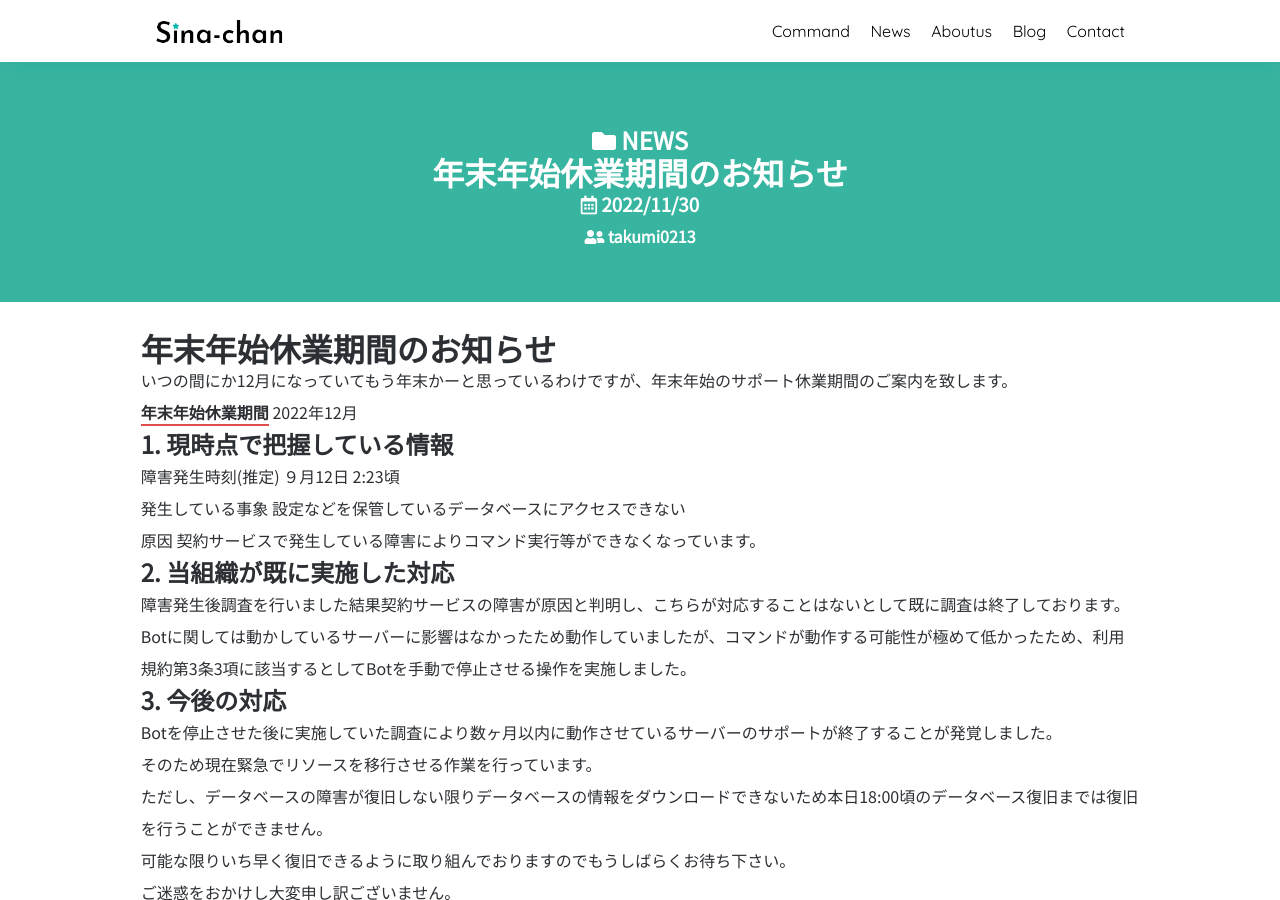
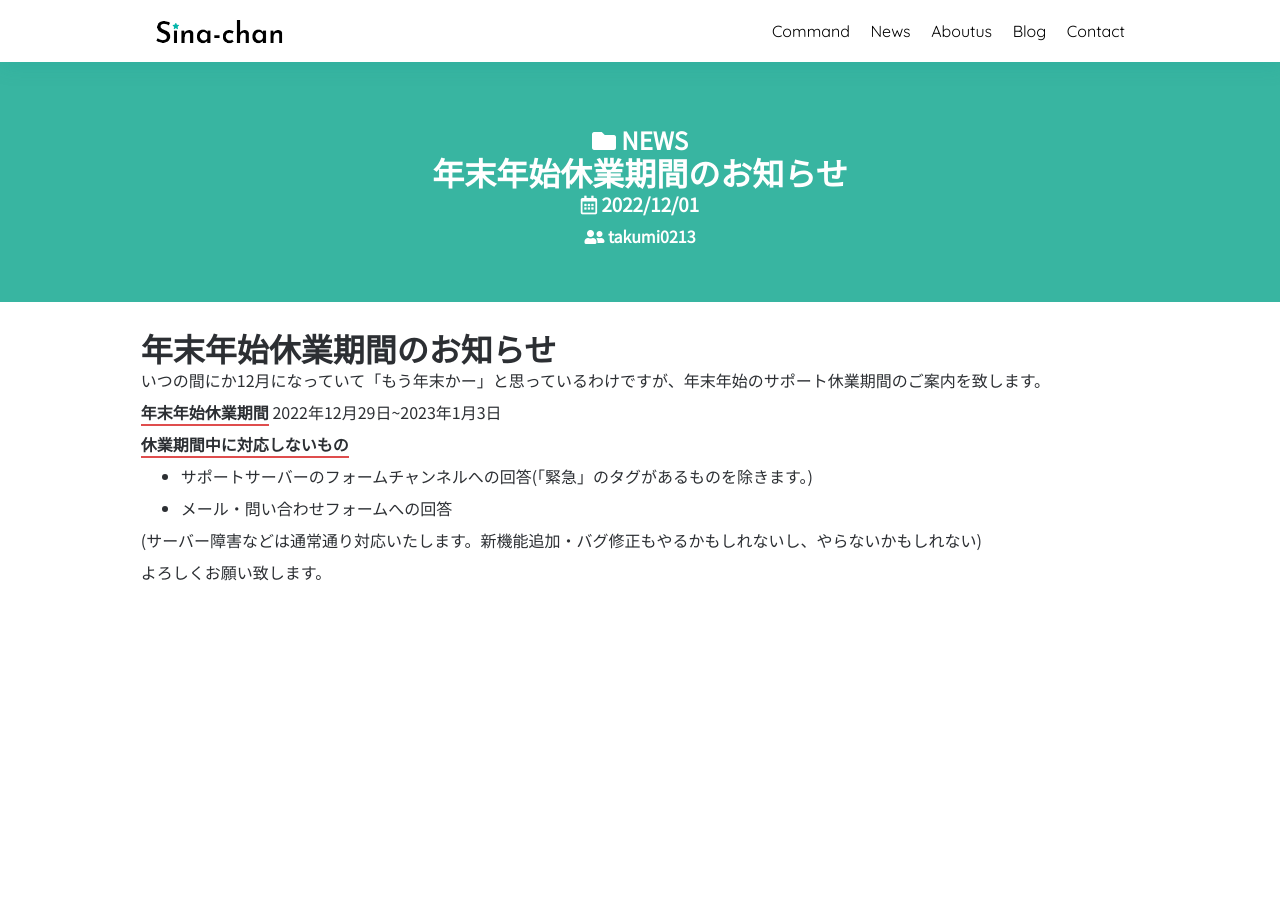
Before and after one commit to SinaKitagami/sinakitagami.github.io, a Jekyll site: the page built from _posts/NEWS/2022-12-01-holiday-info.md, in a window 1280 px wide and 900 px high. Built offline with Jekyll 4.4.1, drawn with Linux system fonts in a browser that asks for light colours; nearby versions of some CDN libraries.

Commit message:
Modify 2022-12-01-holiday-info.md

```diff
--- a/_posts/NEWS/2022-12-01-holiday-info.md
+++ b/_posts/NEWS/2022-12-01-holiday-info.md
@@ -3,35 +3,20 @@ layout: post
 title: 年末年始休業期間のお知らせ
 categories:
 - NEWS
-date: 2022-12-01 02:20:00 +09:00
+date: 2022-12-01 16:40:00 +09:00
 author: takumi0213
 ---
 # 年末年始休業期間のお知らせ
 
-いつの間にか12月になっていてもう年末かーと思っているわけですが、年末年始のサポート休業期間のご案内を致します。
+いつの間にか12月になっていて「もう年末かー」と思っているわけですが、年末年始のサポート休業期間のご案内を致します。
 
-__年末年始休業期間__  2022年12月
+__年末年始休業期間__
+2022年12月29日~2023年1月3日
 
-## 1. 現時点で把握している情報
+__休業期間中に対応しないもの__
+- サポートサーバーのフォームチャンネルへの回答(「緊急」のタグがあるものを除きます。)
+- メール・問い合わせフォームへの回答
 
-障害発生時刻(推定) ９月12日 2:23頃
+(サーバー障害などは通常通り対応いたします。新機能追加・バグ修正もやるかもしれないし、やらないかもしれない)
 
-発生している事象 設定などを保管しているデータベースにアクセスできない
-
-原因 契約サービスで発生している障害によりコマンド実行等ができなくなっています。
-
-## 2. 当組織が既に実施した対応
-
-障害発生後調査を行いました結果契約サービスの障害が原因と判明し、こちらが対応することはないとして既に調査は終了しております。 Botに関しては動かしているサーバーに影響はなかったため動作していましたが、コマンドが動作する可能性が極めて低かったため、利用規約第3条3項に該当するとしてBotを手動で停止させる操作を実施しました。
-
-## 3. 今後の対応
-
-Botを停止させた後に実施していた調査により数ヶ月以内に動作させているサーバーのサポートが終了することが発覚しました。
-
-そのため現在緊急でリソースを移行させる作業を行っています。
-
-ただし、データベースの障害が復旧しない限りデータベースの情報をダウンロードできないため本日18:00頃のデータベース復旧までは復旧を行うことができません。
-
-可能な限りいち早く復旧できるように取り組んでおりますのでもうしばらくお待ち下さい。
-
-ご迷惑をおかけし大変申し訳ございません。
+よろしくお願い致します。
```
